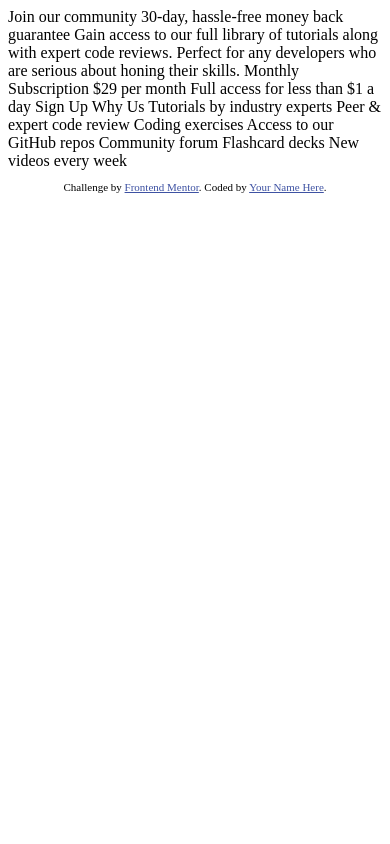
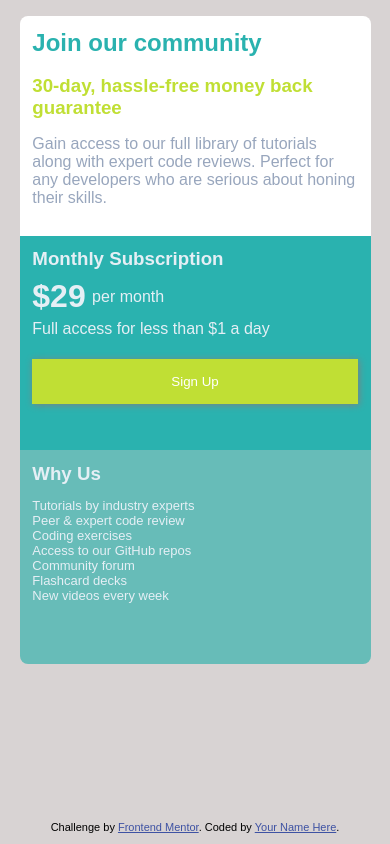
Before and after one commit to Khallekan/challenge2, a plain HTML site: page index.html in a window 390 px wide. Drawn offline with Linux system fonts and the light colour scheme.

Commit message:
This one has a better mobile view. Never using that transorm translate thing to center things again. too op

```diff
--- /dev/null
+++ b/index.css
@@ -0,0 +1,162 @@
+html,
+body {
+    margin: 0;
+}
+*,
+*::before,
+*::after {
+    box-sizing: border-box;
+}
+
+@import url('https://fonts.googleapis.com/css2?family=Karla:wght@400;700&display=swap');
+
+body {
+    width: 100vw;
+    height: 100vh;
+    display: grid;
+    grid-template-rows: 1fr auto;
+    background: rgb(216, 211, 211);
+    font-family: 'Karla', sans-serif;
+    font-size: 16px;
+}
+
+h1,
+h2,
+h3,
+h4,
+h5,
+h6 {
+    margin: 0;
+}
+.center {
+    grid-column: 1 /2;
+    width: 100%;
+    height: 100%;
+    margin: auto;
+}
+
+footer {
+    grid-row: 2 /3;
+}
+.padding {
+    padding: 1.5em 1.7em;
+}
+.box {
+    max-width: 40vw;
+    max-height: 70vh;
+    width: auto;
+    height: auto;
+    border-radius: 0.5em;
+    display: grid;
+    grid-template-columns: 1fr 1fr;
+    grid-template-rows: 45% 55%;
+}
+
+.top-box {
+    grid-column: 1 / span 2;
+    grid-row: 1 / 2;
+    background: white;
+    border-top-left-radius: 0.5em;
+    border-top-right-radius: 0.5em;
+}
+div.top-heading {
+    color: hsl(179, 62%, 43%);
+}
+h3._30-day {
+    color: hsl(71, 73%, 54%);
+}
+p.top-info {
+    color: hsl(218, 22%, 67%);
+}
+.left-bottom {
+    grid-column: 1 /2;
+    grid-row: 2 / 3;
+    background: hsl(179, 62%, 43%);
+    border-bottom-left-radius: 0.5em;
+    color: hsl(204, 43%, 93%);
+}
+div.cost {
+    display: flex;
+    flex-flow: row nowrap;
+    justify-content: flex-start;
+    align-items: center;
+    padding-top: 0.5em;
+    padding-bottom: 0.3em;
+}
+h1.amount {
+    margin-right: 0.2em;
+    font-size: xx-large;
+}
+button.sign-up {
+    width: 100%;
+    height: 20%;
+    border: none;
+    background-color: hsl(71, 73%, 54%);
+    color: white;
+    margin-top: 1%;
+    box-shadow: 1px 1px 7px gray;
+}
+.right-bottom {
+    grid-column: 2/3;
+    grid-row: 2/3;
+    background: hsl(177, 39%, 57%);
+    border-bottom-right-radius: 0.5em;
+    color: hsl(204, 43%, 93%);
+}
+ul.no-style {
+    list-style-type: none;
+    padding-left: 0;
+    font-size: small;
+}
+@media all and (max-width: 650px) {
+    .body {
+        display: grid;
+        grid-template-rows: 1fr auto;
+        overflow: hidden;
+    }
+    .center {
+        margin-top: 1em;
+        margin-bottom: 0;
+    }
+    .box {
+        display: grid;
+        grid-template-columns: 1fr;
+        grid-template-rows: 1fr 1fr 1fr;
+        max-width: 90%;
+        max-height: 80%;
+    }
+    .top-box {
+        grid-column: 1/2;
+        grid-row: 1/2;
+        padding: 0.5em;
+        display: flex;
+        flex-flow: column nowrap;
+        padding: 0.8em;
+    }
+    .left-bottom {
+        grid-column: 1/2;
+        grid-row: 2/3;
+        padding: 0.5em;
+        display: flex;
+        flex-flow: column nowrap;
+        border-radius: 0;
+        padding: 0.8em;
+        padding-bottom: 1.5em;
+    }
+    button.sign-up {
+        height: 25%;
+    }
+    .right-bottom {
+        grid-column: 1/2;
+        grid-row: 3/4;
+        padding: 0.5em;
+        display: flex;
+        flex-flow: column nowrap;
+        border-bottom-left-radius: 0.5em;
+        border-bottom-right-radius: 0.5em;
+        padding: 0.8em;
+    }
+    footer {
+        grid-row: 2/3;
+    }
+}
--- a/index.html
+++ b/index.html
@@ -5,6 +5,7 @@
   <meta name="viewport" content="width=device-width, initial-scale=1.0"> <!-- displays site properly based on user's device -->
 
   <link rel="icon" type="image/png" sizes="32x32" href="./images/favicon-32x32.png">
+  <link rel="stylesheet" href="./index.css">
 
   <title>Frontend Mentor | Single Price Grid Component</title>
 
@@ -15,31 +16,34 @@
   </style>
 </head>
 <body>
-  Join our community
-
-  30-day, hassle-free money back guarantee
-
-  Gain access to our full library of tutorials along with expert code reviews.
-  Perfect for any developers who are serious about honing their skills.
-
-  Monthly Subscription
-
-  &dollar;29 per month
-
-  Full access for less than &dollar;1 a day
-
-  Sign Up
-
-  Why Us
-
-  Tutorials by industry experts
-  Peer &amp; expert code review
-  Coding exercises
-  Access to our GitHub repos
-  Community forum
-  Flashcard decks
-  New videos every week
-
+  <section class="box center">
+    <section class="top-box padding">
+      <div class="top-heading"><h2>Join our community</h2></div><br/>
+      <h3 class="_30-day">30-day, hassle-free money back guarantee</h3>
+      <p class="top-info">Gain access to our full library of tutorials along with expert code reviews.
+      Perfect for any developers who are serious about honing their skills.</p>
+    </section>
+    <section class="left-bottom padding">
+      <h3 class="monthly">Monthly Subscription</h3>
+      <div class="cost">
+        <h1 class="amount">&dollar;29</h1><span class="time">per month</span>
+      </div>
+      <div class="access">Full access for less than &dollar;1 a day</div><br/>
+      <button class="sign-up">Sign Up</button>
+    </section>
+    <section class="right-bottom padding">
+      <h3 class="rb-heading">Why Us</h3>
+      <ul class="no-style">
+        <li>Tutorials by industry experts</li>
+        <li>Peer & expert code review</li>
+        <li>Coding exercises</li>
+        <li>Access to our GitHub repos</li>
+        <li>Community forum</li>
+        <li>Flashcard decks</li>
+        <li>New videos every week</li>
+      </ul>
+      </section>
+  </section>
   <footer>
     <p class="attribution">
       Challenge by <a href="https://www.frontendmentor.io?ref=challenge" target="_blank">Frontend Mentor</a>.
```
Also changed, not shown: design/desktop-design.jpg, design/desktop-preview.jpg, design/mobile-design.jpg, 1 other file.
